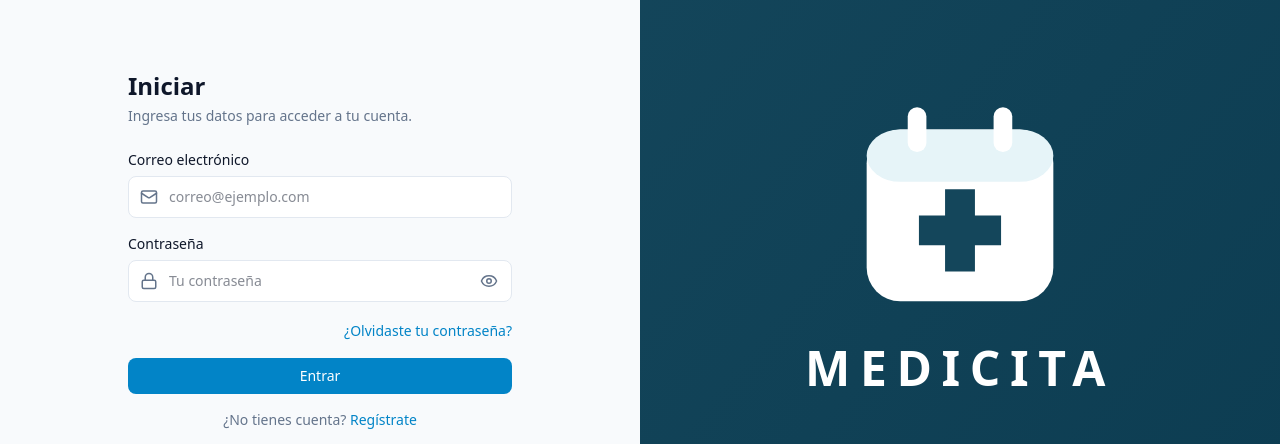
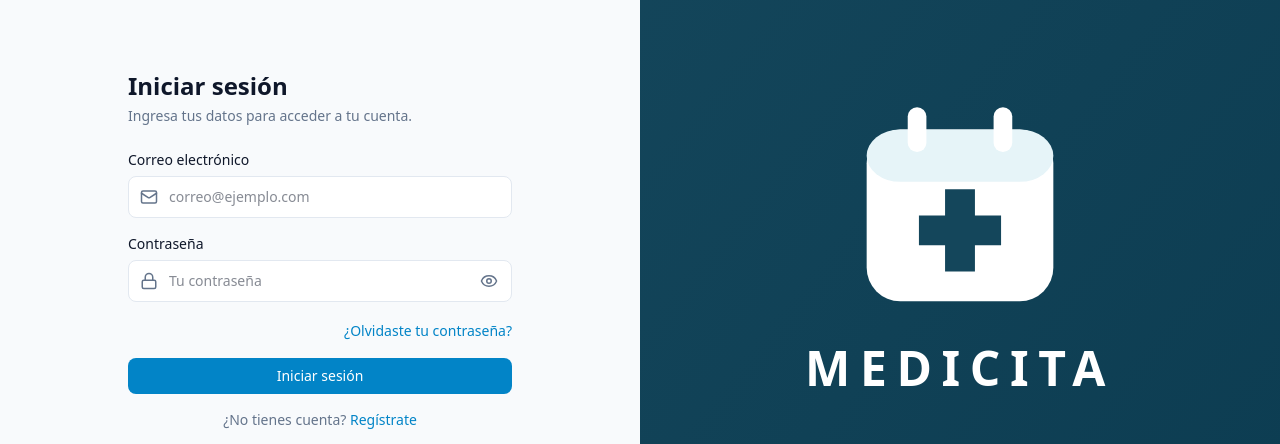
Before and after one commit to AngelOxe/medicita, a React (Vite) app in the folder frontend/: page /login in a window 1280 px wide. Shown: the part 156-600 px from the top of the page. Built offline with nearby package versions, Linux system fonts and the light colour scheme; no server answers.

Commit message:
feat: realizar correccion y cambio de prueba

```diff
--- a/frontend/src/pages/Login.jsx
+++ b/frontend/src/pages/Login.jsx
@@ -71,7 +71,7 @@ export default function Login() {
   }
 
   return (
-    <AuthShell title="Iniciar" subtitle="Ingresa tus datos para acceder a tu cuenta.">
+    <AuthShell title="Iniciar sesión" subtitle="Ingresa tus datos para acceder a tu cuenta.">
       <form onSubmit={handleSubmit} noValidate className="space-y-4">
         <Input
           label="Correo electrónico"
@@ -109,7 +109,7 @@ export default function Login() {
         )}
 
         <Button type="submit" loading={loading} className="w-full">
-          Entrar
+          Iniciar sesión
         </Button>
 
         <GoogleButton onCredential={handleGoogle} onError={setFormError} />
```
